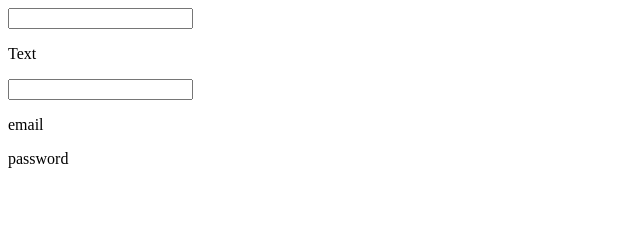
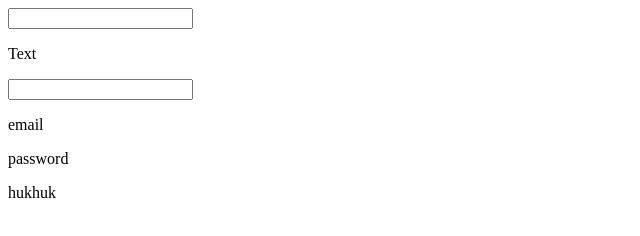
Before and after one commit to seleneartemis/test, a plain HTML site: page index.html in a window 1280 px wide. Shown: the full height of the page, 0-640 px from the left. Drawn offline with Linux system fonts and the light colour scheme.

Commit message:
add field

```diff
--- a/index.html
+++ b/index.html
@@ -9,6 +9,7 @@
 			<input = "email">
 			<p>email</p>
 			<p> password</p>
+			<p>hukhuk</p>
 
 		</form>
 	</body>
```
